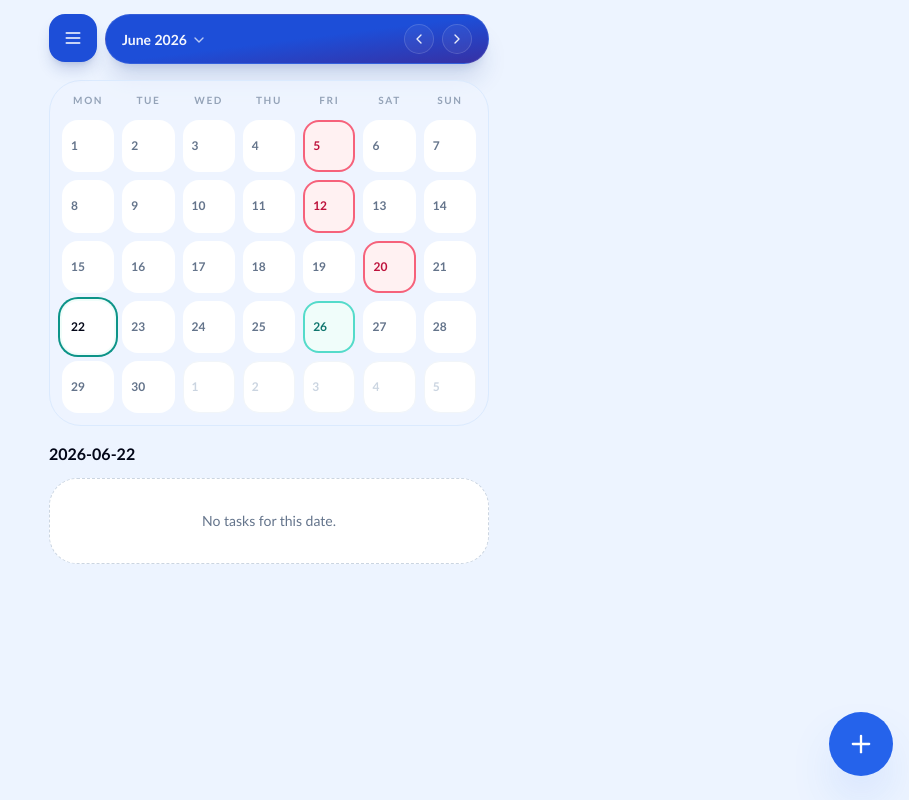
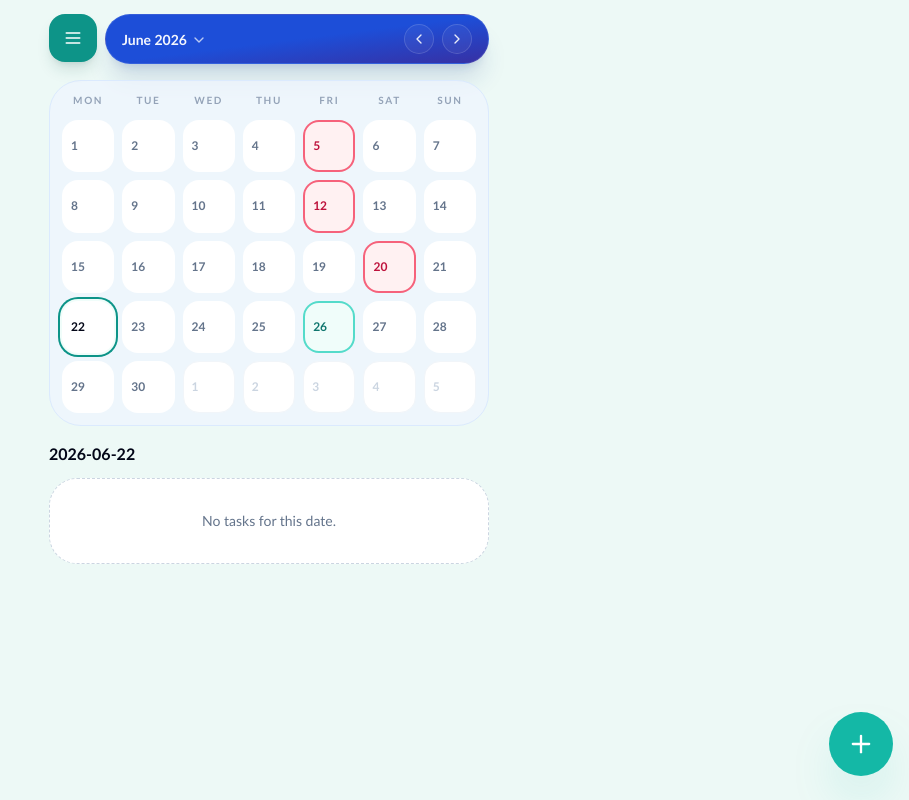
Before and after one commit to h13214489-sketch/taskmng, a React (Vite) app: page / in a window 1280 px wide. Shown: the whole page, without its empty margins (371-1280 px from the left). Built offline with nearby package versions, Linux system fonts and the light colour scheme.

Commit message:
Restore teal shell theme

```diff
--- a/src/components/mobile-shell.tsx
+++ b/src/components/mobile-shell.tsx
@@ -129,12 +129,12 @@ export function MobileShell() {
   const shouldShowFab = !["/checklist", "/menu", "/settings"].includes(location.pathname);
 
   return (
-    <div className="min-h-screen bg-[#edf4ff] text-slate-900">
+    <div className="min-h-screen bg-[#edf9f6] text-slate-900">
       {menuExpanded ? <div className="fixed inset-0 z-40 bg-slate-900/20" onClick={requestCloseMenu} /> : null}
 
       <aside
         className={cn(
-          "fixed inset-y-0 left-0 z-50 flex w-72 flex-col border-r border-blue-100 bg-white px-4 py-5 transition-transform duration-200",
+          "fixed inset-y-0 left-0 z-50 flex w-72 flex-col border-r border-teal-100/80 bg-white/95 px-4 py-5 shadow-xl shadow-teal-900/5 backdrop-blur transition-transform duration-200",
           menuExpanded ? "translate-x-0" : "-translate-x-full",
         )}
         aria-hidden={!menuExpanded}
@@ -156,7 +156,7 @@ export function MobileShell() {
                 }}
                 className={cn(
                   "flex items-center gap-3 rounded-2xl px-3 py-3 text-sm font-semibold transition",
-                  active ? "bg-blue-700 text-white shadow-lg shadow-blue-900/15" : "text-slate-500 hover:bg-blue-50",
+                  active ? "bg-teal-600 text-white shadow-lg shadow-teal-900/10" : "text-slate-500 hover:bg-teal-50",
                 )}
               >
                 <Icon className="h-5 w-5 shrink-0" />
@@ -181,7 +181,7 @@ export function MobileShell() {
                 }}
                 className={cn(
                   "flex items-center gap-3 rounded-2xl px-3 py-3 text-sm font-semibold transition",
-                  active ? "bg-blue-700 text-white shadow-lg shadow-blue-900/15" : "text-slate-500 hover:bg-blue-50",
+                  active ? "bg-teal-600 text-white shadow-lg shadow-teal-900/10" : "text-slate-500 hover:bg-teal-50",
                 )}
               >
                 <Icon className="h-5 w-5 shrink-0" />
@@ -198,7 +198,7 @@ export function MobileShell() {
             <button
               type="button"
               onClick={menuExpanded ? requestCloseMenu : toggleMenu}
-              className="z-30 mt-0.5 inline-flex h-12 w-12 shrink-0 items-center justify-center rounded-2xl bg-blue-700 text-white shadow-lg shadow-blue-900/20"
+              className="z-30 mt-0.5 inline-flex h-12 w-12 shrink-0 items-center justify-center rounded-2xl bg-teal-600 text-white shadow-lg shadow-teal-900/15"
               aria-label={menuExpanded ? t("close") : t("menu")}
             >
               {menuExpanded ? <X className="h-5 w-5" /> : <Menu className="h-5 w-5" />}
@@ -214,7 +214,7 @@ export function MobileShell() {
         <button
           type="button"
           onClick={() => openCreateSheet(selectedDate)}
-          className="fixed bottom-6 right-4 z-30 inline-flex h-16 w-16 items-center justify-center rounded-full bg-blue-600 text-white shadow-2xl shadow-blue-500/30 transition hover:scale-[1.02]"
+          className="fixed bottom-6 right-4 z-30 inline-flex h-16 w-16 items-center justify-center rounded-full bg-teal-500 text-white shadow-2xl shadow-teal-500/25 transition hover:scale-[1.02] hover:bg-teal-600"
         >
           <Plus className="h-7 w-7" />
         </button>
```
